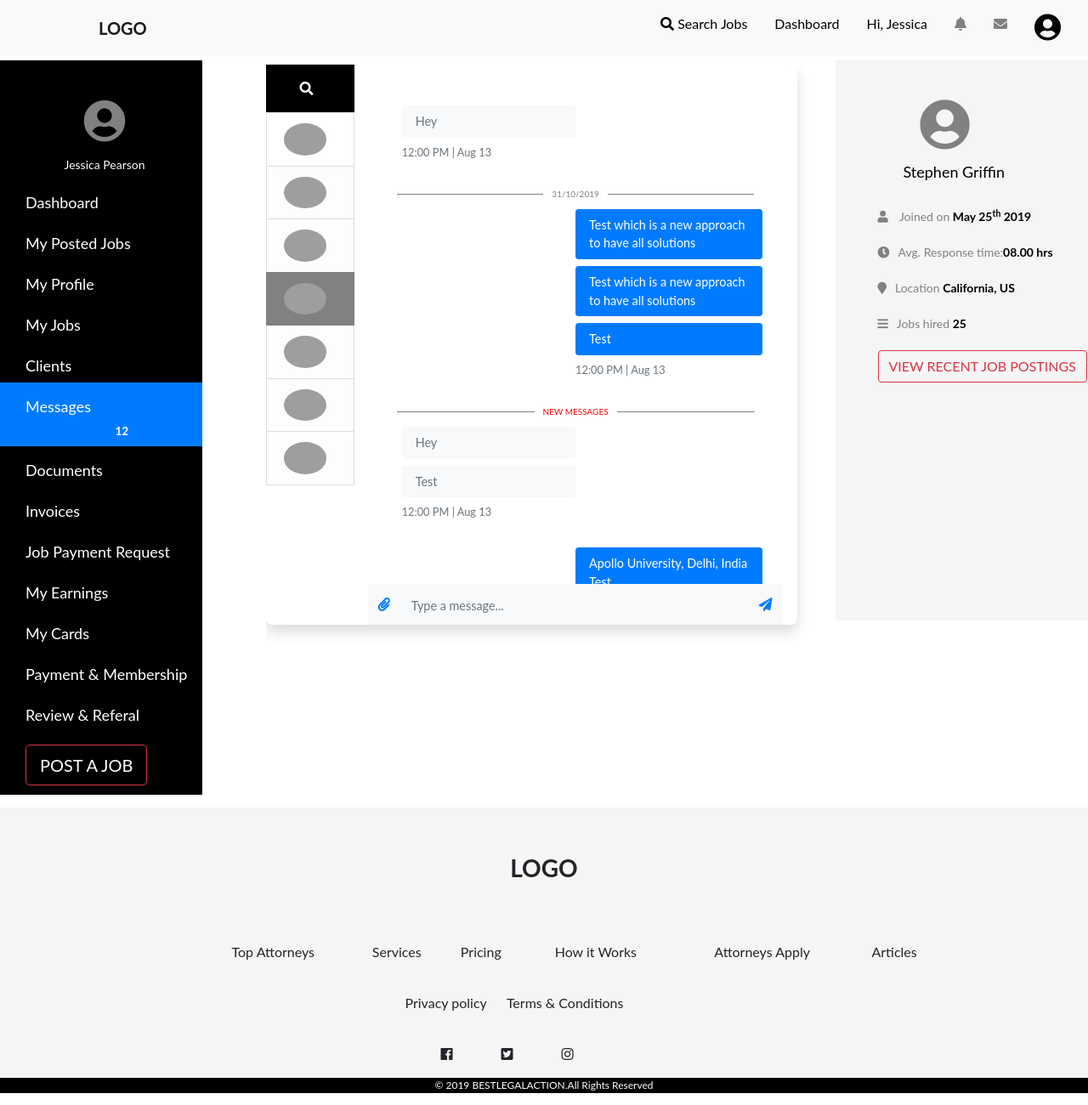
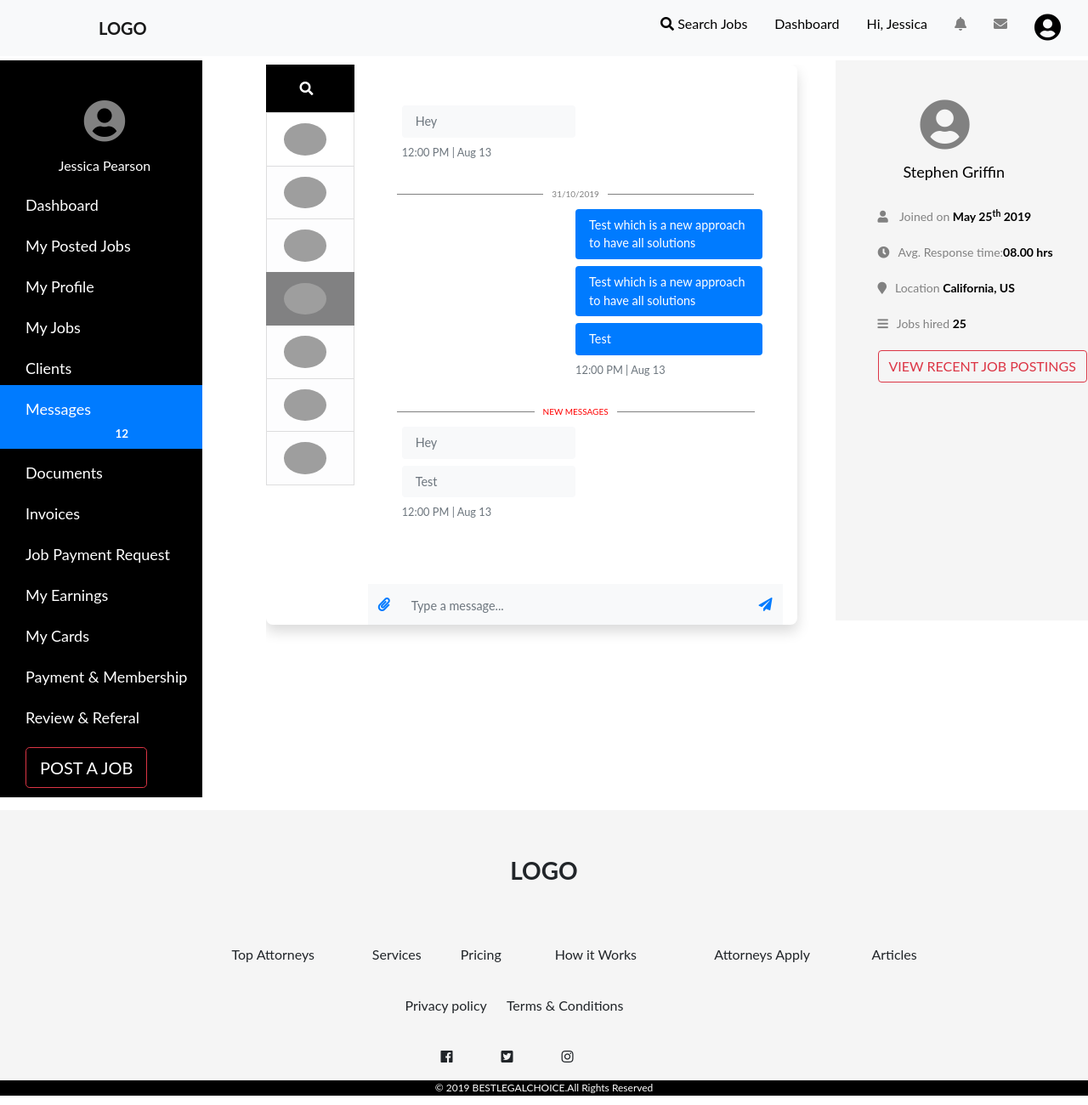
Before and after one commit to venkatbalaji87/auciton-software-front-end, a plain HTML site: page FrontEnd-Task-1/index.html in a window 1280 px wide. Shown: the top 1300 px of the page at 85% size. Drawn offline with nearby package versions, Linux system fonts and the light colour scheme; grey boxes are pictures that could not be loaded.

Commit message:
New HTML With small changes

```diff
--- a/FrontEnd-Task-1/index.html
+++ b/FrontEnd-Task-1/index.html
@@ -11,7 +11,7 @@
 </head>
 <body>
 
-    <!--Navbar-->
+    <!--Navigatio Bbar-->
     <nav id="navbar-example2" class="navbar navbar-light bg-light">
         <a class="navbar-brand" href="#" style="text-transform: uppercase; font-weight: bold;padding-left: 100px;">LOGO</a>
         <ul class="nav nav-pills">
@@ -41,11 +41,11 @@
       <section>
           <div>
               <div class="row">
-
+                <!--Left Side Nav-->
                   <div class="col-md-3">
                     <div class="sidenav">
                         <a href="#" style="text-align: center;"><i class="fa fa-user-circle fa-2x"></i></a>
-                        <a href="#" style="text-align: center; color: white; font-size: 14px;">Jessica Pearson</a>
+                        <a href="#" style="text-align: center; color: white; font-size: 16px;">Jessica Pearson</a>
                         <a href="#dashboard" style="color: white; font-size: 18px;padding-top: 15px; padding-left: 30px;">Dashboard</a>
                         <a href="#mypostedjobs" style="color: white; font-size: 18px;padding-top: 15px; padding-left: 30px;">My Posted Jobs</a>
                         <a href="#myprofile" style="color: white; font-size: 18px;padding-top: 15px; padding-left: 30px;" >My Profile</a>
@@ -63,20 +63,15 @@
                       </div>
                   </div>
 
-                  <!--chat-->
+                  <!--Chat Option-->
                   <div class="col-md-6" id="chatsection">
                     <div class="py-0 px-0">
-
                         <div class="row rounded-lg overflow-hidden shadow">
                           <!-- Users box-->
                           <div class="col-2 px-0">
                             <div class="bg-white">
-
-
-
                               <div class="messages-box">
                                 <div class="list-group rounded-0">
-
                                 <div class="bg-gray px-4 py-2" style="background-color: black;">
                                         <a class="nav-link" href="#fat" style="color: white"><i class="fas fa-search"></i></a>
                                 </div>
@@ -169,16 +164,6 @@
                                 </div>
                               </div>
 
-                              <!-- Reciever Message-->
-                              <div class="media w-50 ml-auto mb-3">
-                                <div class="media-body">
-                                  <div class="bg-primary rounded py-2 px-3 mb-2">
-                                    <p class="text-small mb-0 text-white">Apollo University, Delhi, India Test</p>
-                                  </div>
-                                  <p class="small text-muted">12:00 PM | Aug 13</p>
-                                </div>
-                              </div>
-
 
                             </div>
 
@@ -199,7 +184,7 @@
                         </div>
                       </div>
                   </div>
-
+                  <!--Right Side Navigation-->
                   <div class="col-md-3">
                     <div class="sidenavright">
                         <a href="#" style="padding-left: 60px;"><i class="fa fa-user-circle fa-4x"></i></a>
@@ -212,14 +197,10 @@
                     </div>
                   </div>
               </div>
-
-              <div class="row">
-
-              </div>
           </div>
       </section>
 
-      <!--Down Section-->
+      <!--Final Section-->
       <section class="downsection">
           <div>
             <div class="container">
@@ -253,13 +234,9 @@
               </div>
 
             </div>
-            <p style="text-align:center; background-color: black; color: white; font-size:12px;">&copy; 2019 BESTLEGALACTION.All Rights Reserved<p>
+            <p style="text-align:center; background-color: black; color: white; font-size:12px;">&copy; 2019 BESTLEGALCHOICE.All Rights Reserved<p>
         </div>
       </section>
-
-
-
-
 
 <script src="https://code.jquery.com/jquery-3.3.1.slim.min.js" ></script>
 <script src="https://cdnjs.cloudflare.com/ajax/libs/popper.js/1.14.3/umd/popper.min.js" ></script>
```
